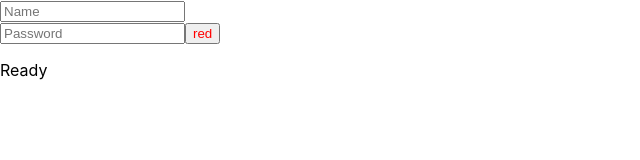
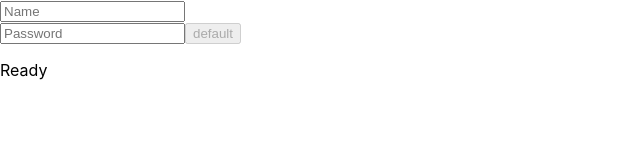
Before and after one commit to nikhrom32/firstMiniProject, a React (Create React App) app: page / in a window 1280 px wide. Shown: the top 160 px of the page, without its empty margins (0-640 px from the left). Built offline with nearby package versions, Linux system fonts and the light colour scheme.

Commit message:
fixed CORS

```diff
--- a/src/components/AuthService.js
+++ b/src/components/AuthService.js
@@ -10,8 +10,8 @@ class AuthService {
         const resp = await this.fetchData(`${this.domain}`, {
             method: 'POST',
             body: JSON.stringify({
-                "Username": username,
-                "Password": password
+                username,
+                password
             })
         });
         console.log(resp);
@@ -39,7 +39,7 @@ class AuthService {
     }
 
     setToken = (username, idToken) => {
-        localStorage.setItem('user',{username: idToken})
+        localStorage.setItem('user',{username: username, tokens: idToken})
     }
 
     getToken = () => {
@@ -56,7 +56,7 @@ class AuthService {
 
     fetchData = async(url, options) => {
         const headers = {
-            'Accept': 'application/json, text/plain, */*',
+            'Content-Type': 'application/json',
         }
 
         if (this.loggedIn()) {
--- a/src/components/Login.js
+++ b/src/components/Login.js
@@ -11,13 +11,16 @@ const MagicButton = (props) => {
 
     //setColor();
 
+    const [text, setText] = useState('default')
+
+
     return (
         <button
             type="submit"
-            style={{ color: props.color }}
+            disabled={props.isDisabled}
             onClick={event => props.onClick(event)}
         >
-            {props.color}
+            {text}
         </button>
     );
 }
@@ -57,7 +60,7 @@ const Login = (props) => {
         <form>
             <input
                 placeholder="Name"
-                onChange={event => changeLabel(event)}
+                onChange={changeLabel}
             />
             <br />
             <input
@@ -65,7 +68,7 @@ const Login = (props) => {
                 onChange={event => changePass(event)}
             />
             <MagicButton
-                color={name.length < 4 ? 'red' : 'green'}
+                isDisabled={name.length < 4}
                 onClick={event => {sendLoginInfo(event); setStatus('waiting')}}
             />
             <br />
```
Also changed, not shown: 2 other files (tests, documents, lock files or other folders).
